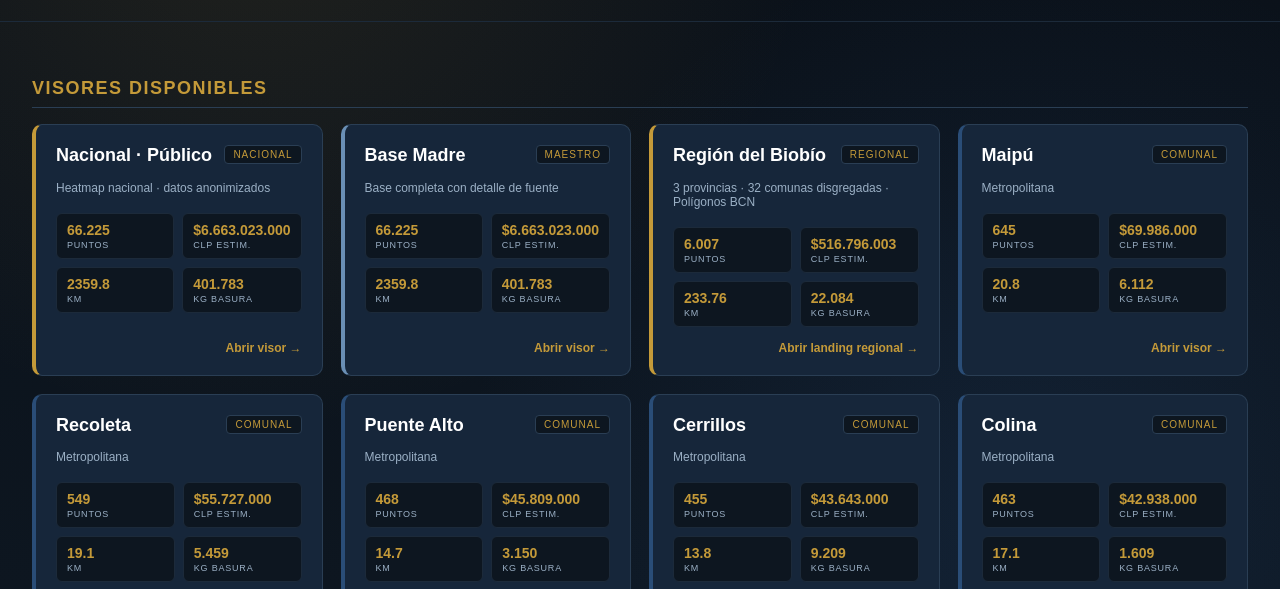
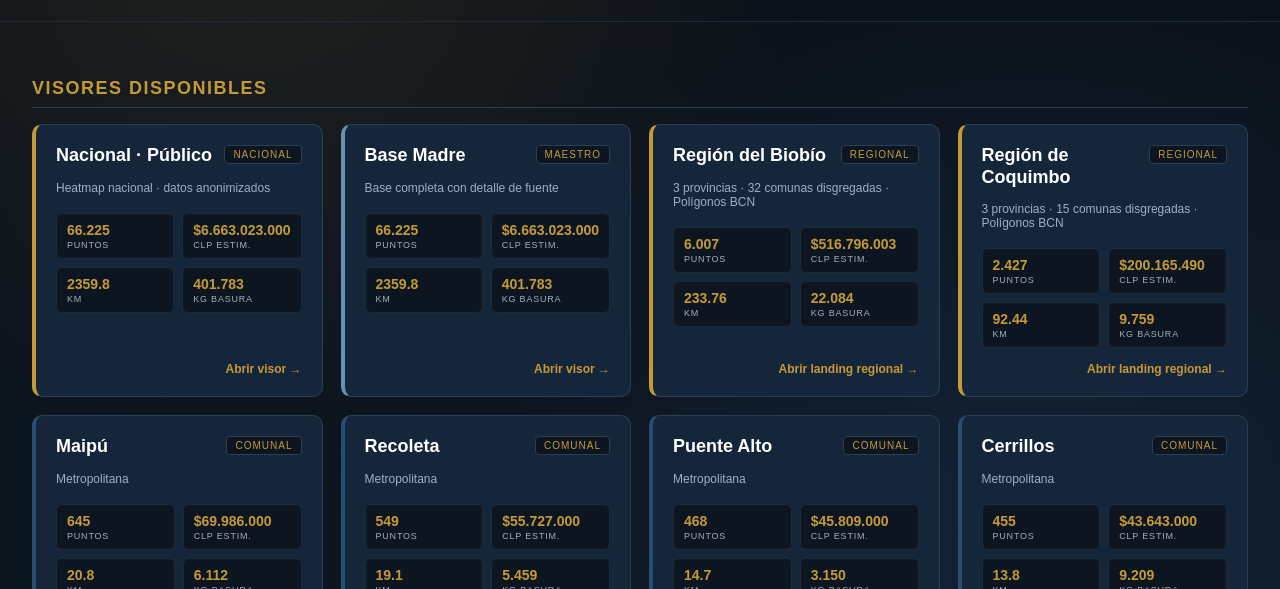
Before and after one commit to cristobalmoraleslagos/visores-gesti-n-redes-elementos-retiro, a website: page vercel/index.html in a window 1280 px wide. Shown: the part 211-800 px from the top of the page. Drawn offline with Linux system fonts and the light colour scheme.

Commit message:
Region Coquimbo: 15 visores comunales + landing regional

```diff
--- a/vercel/index.html
+++ b/vercel/index.html
@@ -99,6 +99,20 @@ footer .brand{color:#c49a39;font-weight:bold}
         <div class="kpi"><div class="kpi-val">$516.796.003</div><div class="kpi-lbl">CLP estim.</div></div>
         <div class="kpi"><div class="kpi-val">233.76</div><div class="kpi-lbl">KM</div></div>
         <div class="kpi"><div class="kpi-val">22.084</div><div class="kpi-lbl">KG basura</div></div>
+      </div>
+      <div class="card-foot">Abrir landing regional →</div>
+    </a>
+    <a class="card scope-nacional" href="/coquimbo">
+      <div class="card-head">
+        <div class="card-title">Región de Coquimbo</div>
+        <span class="badge">Regional</span>
+      </div>
+      <div class="card-sub">3 provincias · 15 comunas disgregadas · Polígonos BCN</div>
+      <div class="kpis">
+        <div class="kpi"><div class="kpi-val">2.427</div><div class="kpi-lbl">Puntos</div></div>
+        <div class="kpi"><div class="kpi-val">$200.165.490</div><div class="kpi-lbl">CLP estim.</div></div>
+        <div class="kpi"><div class="kpi-val">92.44</div><div class="kpi-lbl">KM</div></div>
+        <div class="kpi"><div class="kpi-val">9.759</div><div class="kpi-lbl">KG basura</div></div>
       </div>
       <div class="card-foot">Abrir landing regional →</div>
     </a>
```
Also changed, not shown: vercel/README.md, vercel/vercel.json.
